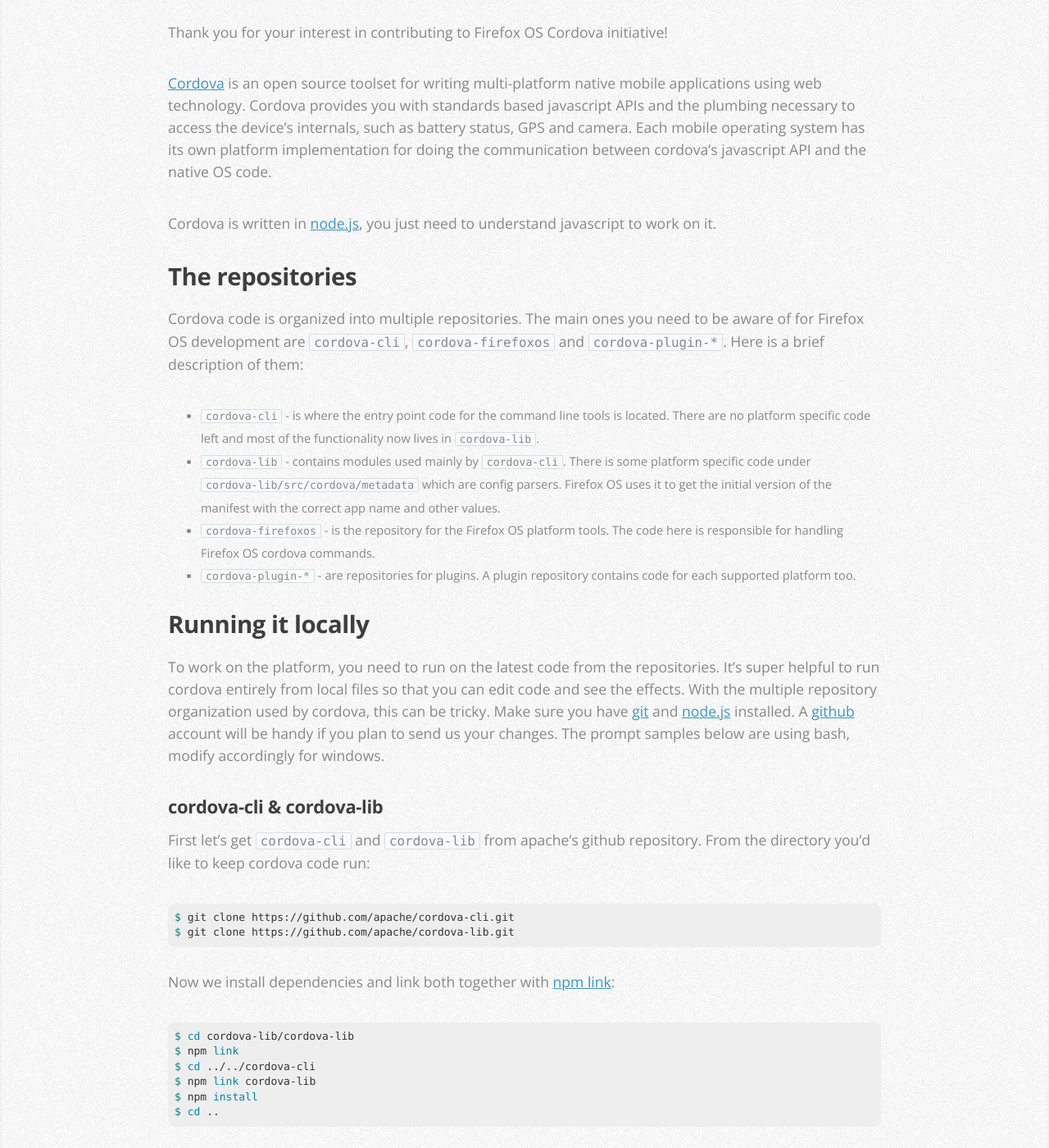
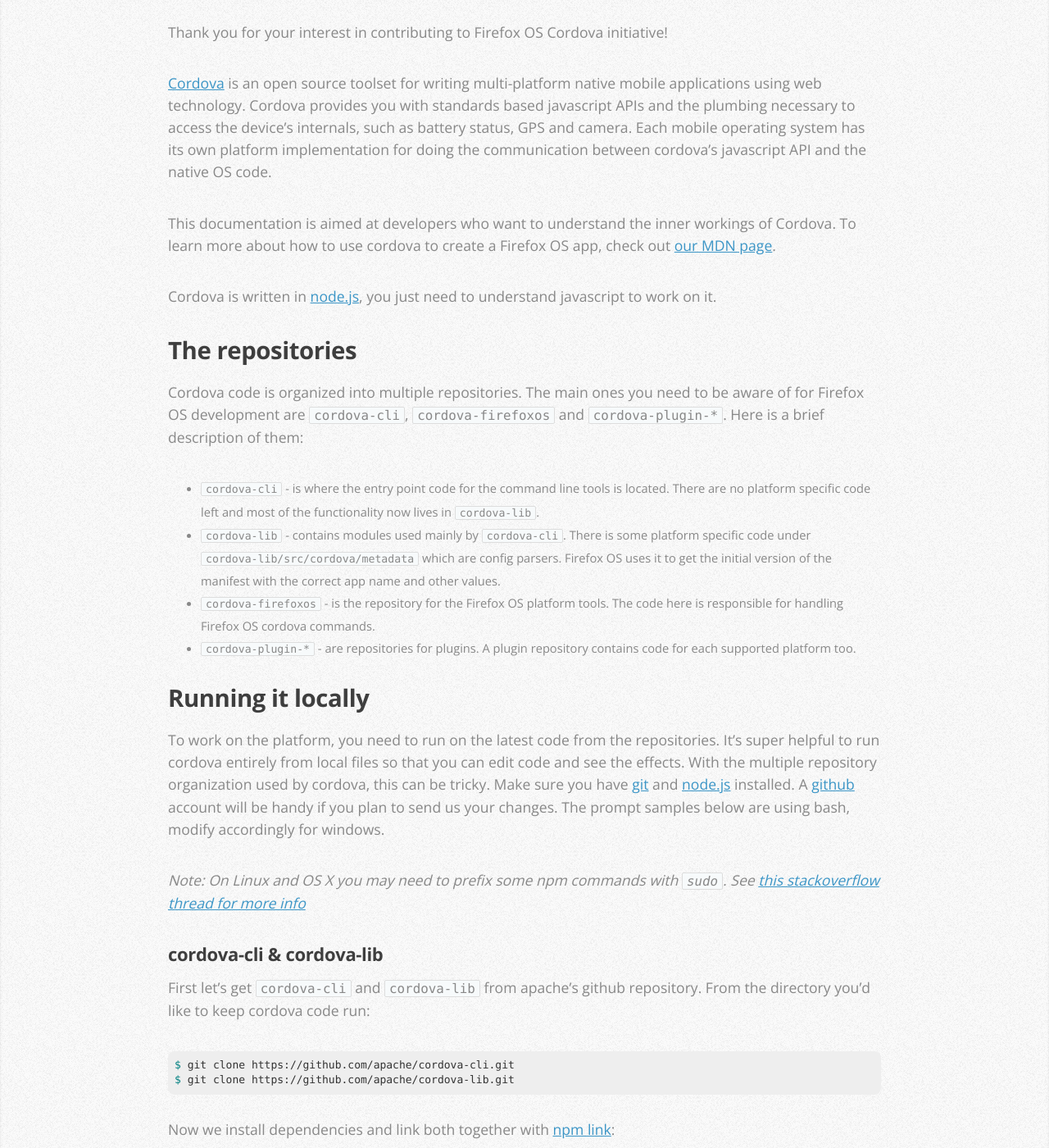
Before and after one commit to mozilla-cordova/mozilla-cordova.github.io, a Jekyll site: the page built from pages/01-getting-started.md, in a window 1280 px wide and 1400 px high, scrolled down 326 px. Shown: the whole window at 82% size. Built offline with Jekyll 4.4.1, drawn with Linux system fonts in a browser that asks for light colours.

Commit message:
Add link to mdn and note on sudo

```diff
--- a/pages/01-getting-started.md
+++ b/pages/01-getting-started.md
@@ -8,6 +8,8 @@
 Thank you for your interest in contributing to Firefox OS Cordova initiative!
 
 [Cordova](http://cordova.apache.org/) is an open source toolset for writing multi-platform native mobile applications using web technology. Cordova provides you with standards based javascript APIs and the plumbing necessary to access the device's internals, such as battery status, GPS and camera. Each mobile operating system has its own platform implementation for doing the communication between cordova's javascript API and the native OS code.
+
+This documentation is aimed at developers who want to understand the inner workings of Cordova. To learn more about how to use cordova to create a Firefox OS app, check out [our MDN page](https://developer.mozilla.org/en-US/Apps/Tools_and_frameworks/Cordova_support_for_Firefox_OS).
 
 Cordova is written in [node.js](http://nodejs.org/), you just need to understand javascript to work on it.
 
@@ -23,6 +25,8 @@
 ## Running it locally
 
 To work on the platform, you need to run on the latest code from the repositories. It's super helpful to run cordova entirely from local files so that you can edit code and see the effects. With the multiple repository organization used by cordova, this can be tricky. Make sure you have [git](http://git-scm.com/downloads) and [node.js](http://nodejs.org/download/) installed. A [github](https://github.com/) account will be handy if you plan to send us your changes. The prompt samples below are using bash, modify accordingly for windows.
+
+_Note: On Linux and OS X you may need to prefix some npm commands with `sudo`. See [this stackoverflow thread for more info](https://developer.mozilla.org/en-US/Apps/Tools_and_frameworks/Cordova_support_for_Firefox_OS)_
 
 ### cordova-cli & cordova-lib
 
```
